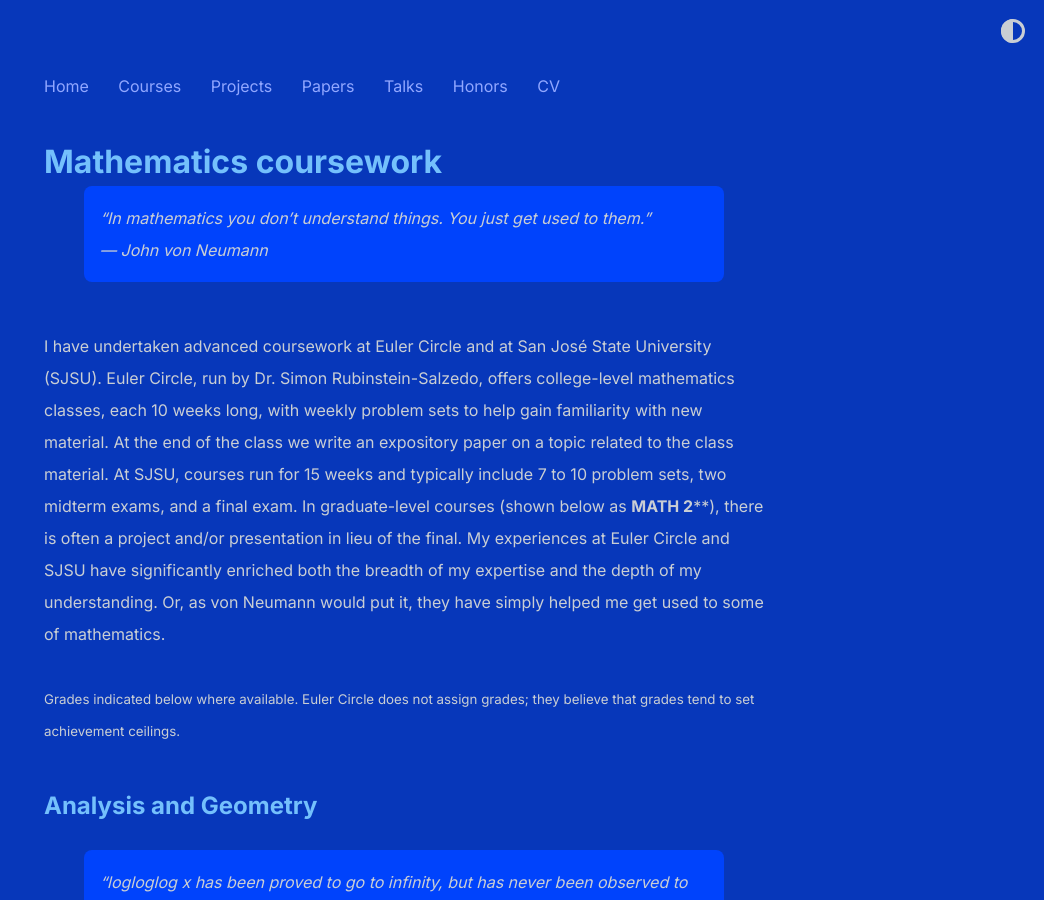
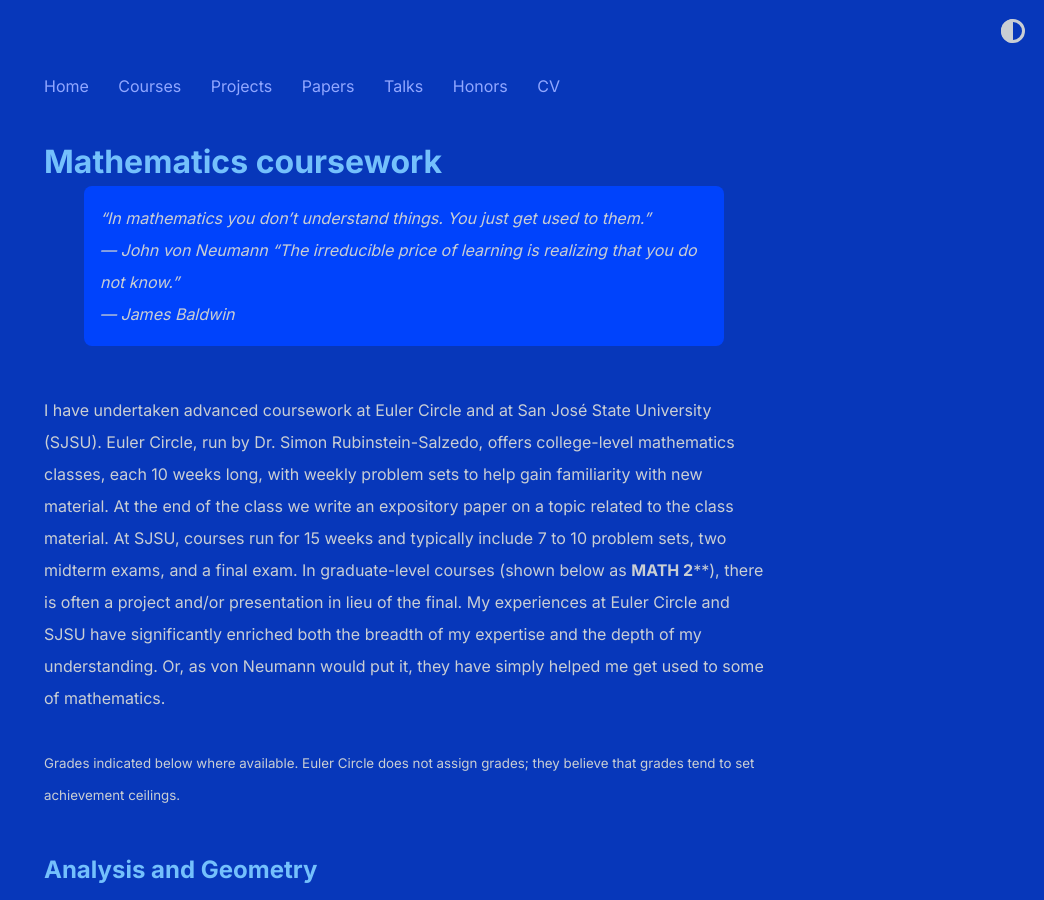
Before and after one commit to shihankanungo/shihankanungo.github.io, a Jekyll site: the page built from courses.md, in a window 1280 px wide and 900 px high. Shown: the whole window, without its empty margins (236-1280 px from the left). Built offline with Jekyll 4.4.1, drawn with Linux system fonts in a browser that asks for light colours.

Commit message:
Update courses.md

```diff
--- a/courses.md
+++ b/courses.md
@@ -4,6 +4,7 @@ title: Mathematics coursework
 ---
 
 > "In mathematics you don't understand things. You just get used to them." <br> --- John von Neumann
+> "The irreducible price of learning is realizing that you do not know." <br> --- James Baldwin
 
 <br>
 I have undertaken advanced coursework at Euler Circle and at San José State University (SJSU). Euler Circle, run by Dr. Simon Rubinstein-Salzedo, offers college-level mathematics classes, each 10 weeks long, with weekly problem sets to help gain familiarity with new material. At the end of the class we write an expository paper on a topic related to the class material. At SJSU, courses run for 15 weeks and typically include 7 to 10 problem sets, two midterm exams, and a final exam. In graduate-level courses (shown below as **MATH 2****), there is often a project and/or presentation in lieu of the final. My experiences at Euler Circle and SJSU have significantly enriched both the breadth of my expertise and the depth of my understanding. Or, as von Neumann would put it, they have simply helped me get used to some of mathematics. <br> <br>
```
